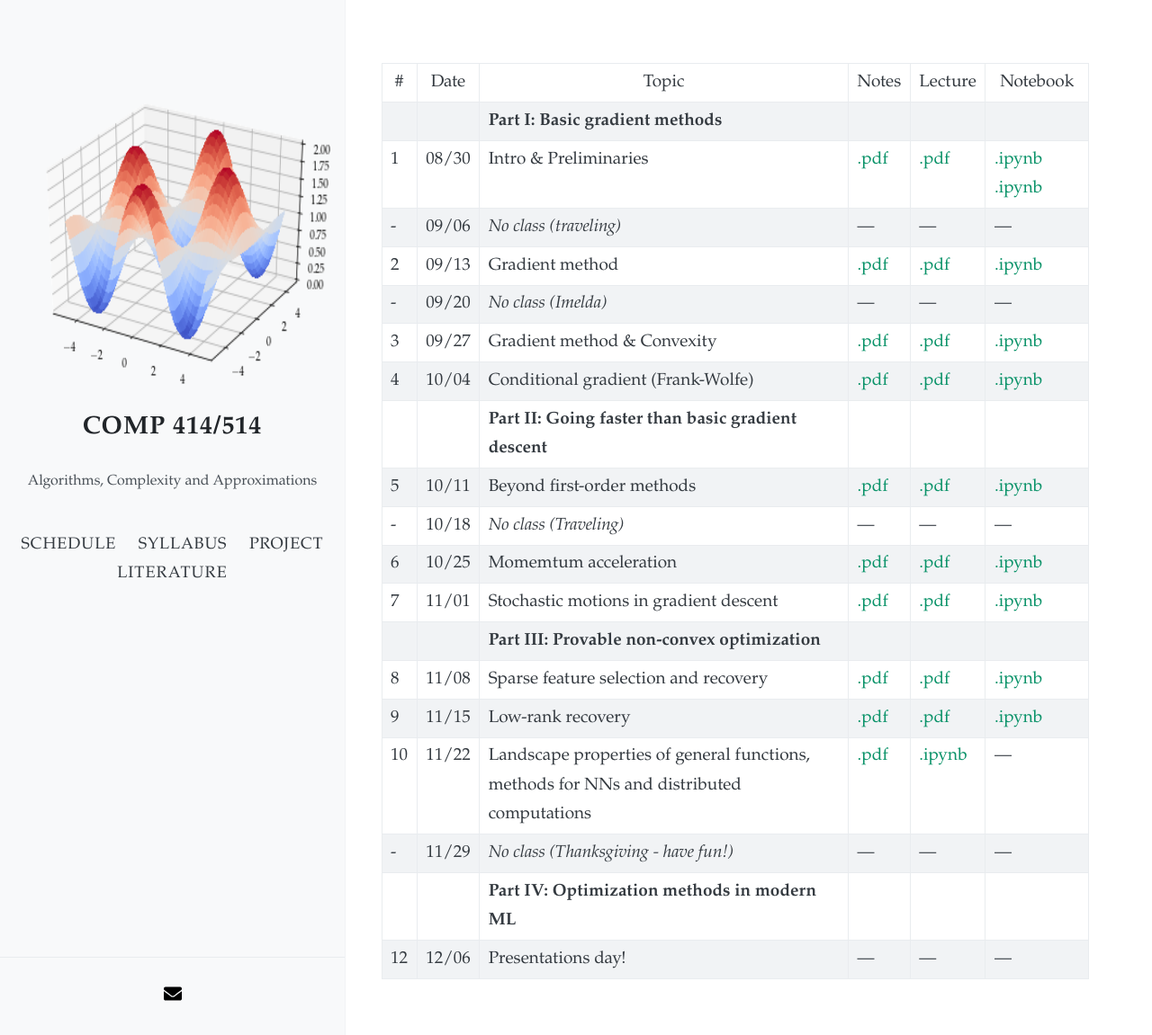
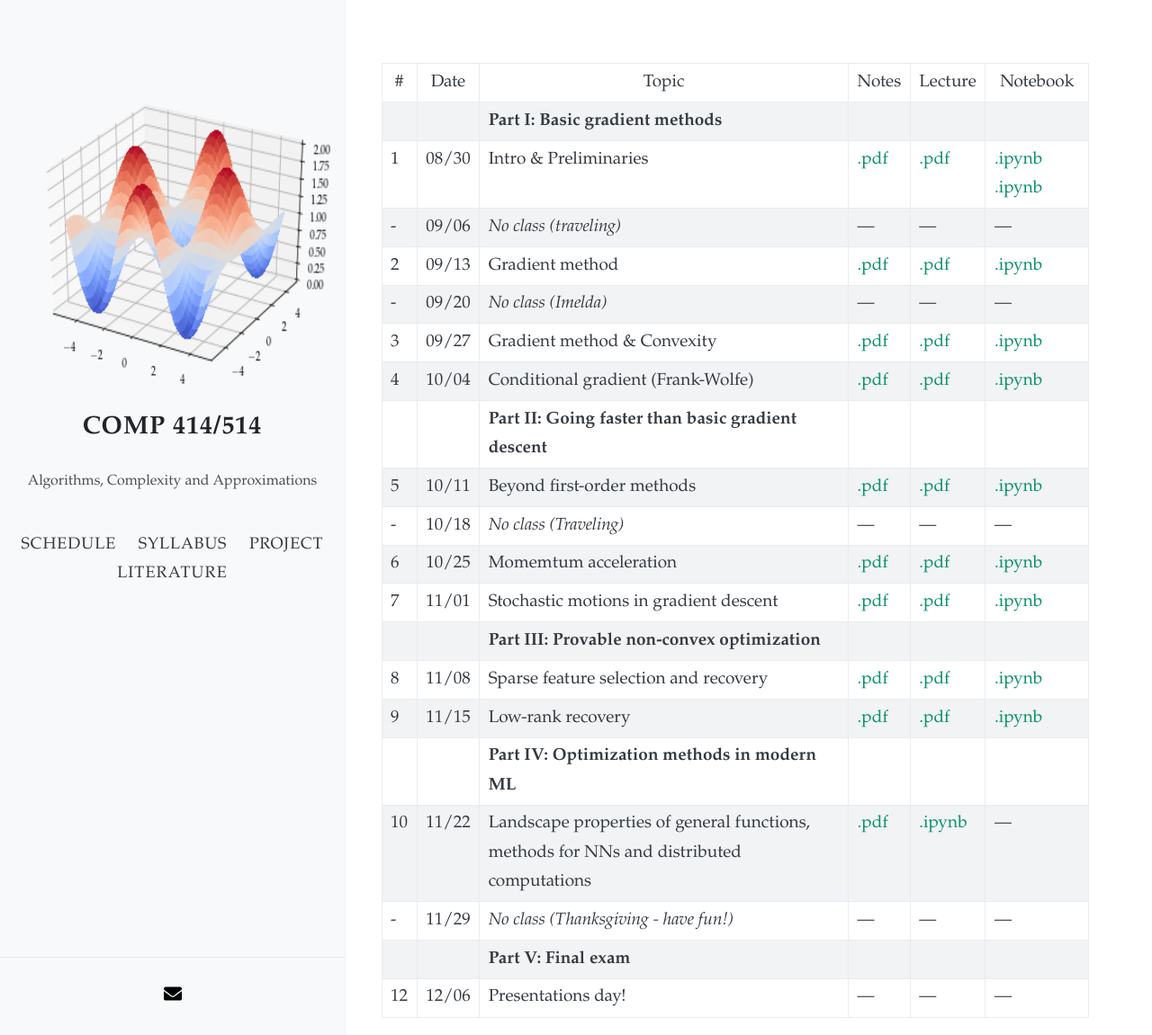
Before and after one commit to akyrillidis/comp414-514, a Jekyll site: the page built from schedule.md, in a window 1280 px wide and 1151 px high. Shown: the whole window at 90% size. Built offline with Jekyll 4.4.1, drawn with Linux system fonts in a browser that asks for light colours; nearby versions of some CDN libraries.

Commit message:
Update schedule.md

```diff
--- a/schedule.md
+++ b/schedule.md
@@ -22,7 +22,8 @@ layout: default
 | | | **Part III: Provable non-convex optimization** | | | |
 | 8 | 11/08 | Sparse feature selection and recovery | [.pdf]()  | [.pdf](/schedule/images/Lecture 8.pdf) | [.ipynb](/schedule/images/Chapter 8.ipynb) |
 | 9 | 11/15 | Low-rank recovery | [.pdf]()  | [.pdf](/schedule/images/Lecture 9.pdf) | [.ipynb](/schedule/images/Chapter 9.ipynb) |
+| | | **Part IV: Optimization methods in modern ML** | | | |
 | 10 | 11/22 | Landscape properties of general functions, methods for NNs and distributed computations | [.pdf]()  | [.ipynb]()  | --- |
 | - | 11/29 | *No class (Thanksgiving - have fun!)* | ---  | ---  | --- |
-| | | **Part IV: Optimization methods in modern ML** | | | |
+| | | **Part V: Final exam** | | | |
 | 12 | 12/06 | Presentations day!  | ---  | ---  | --- |
```
